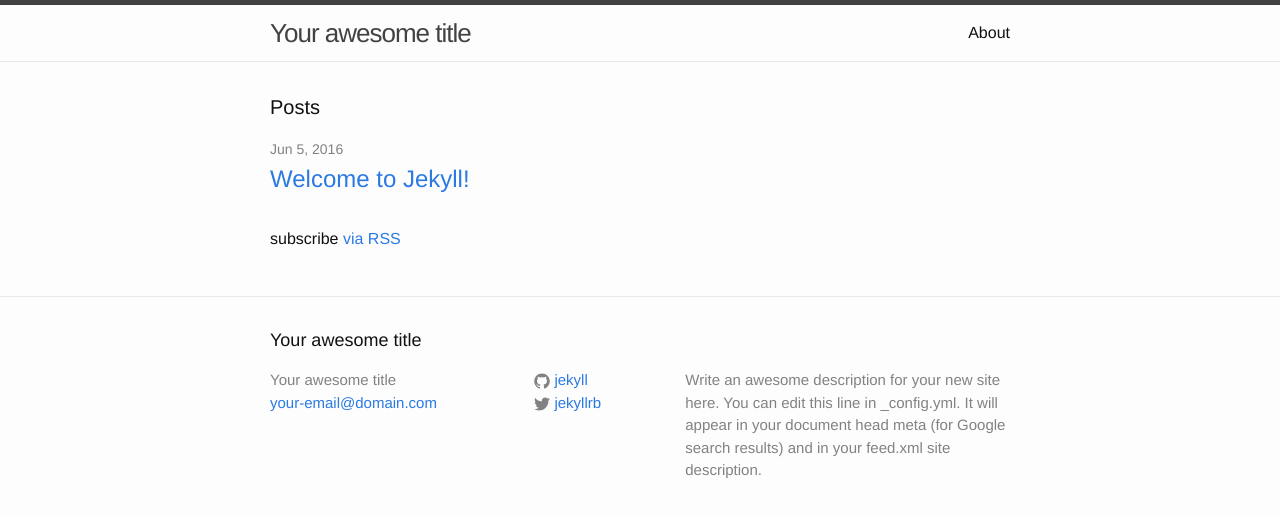
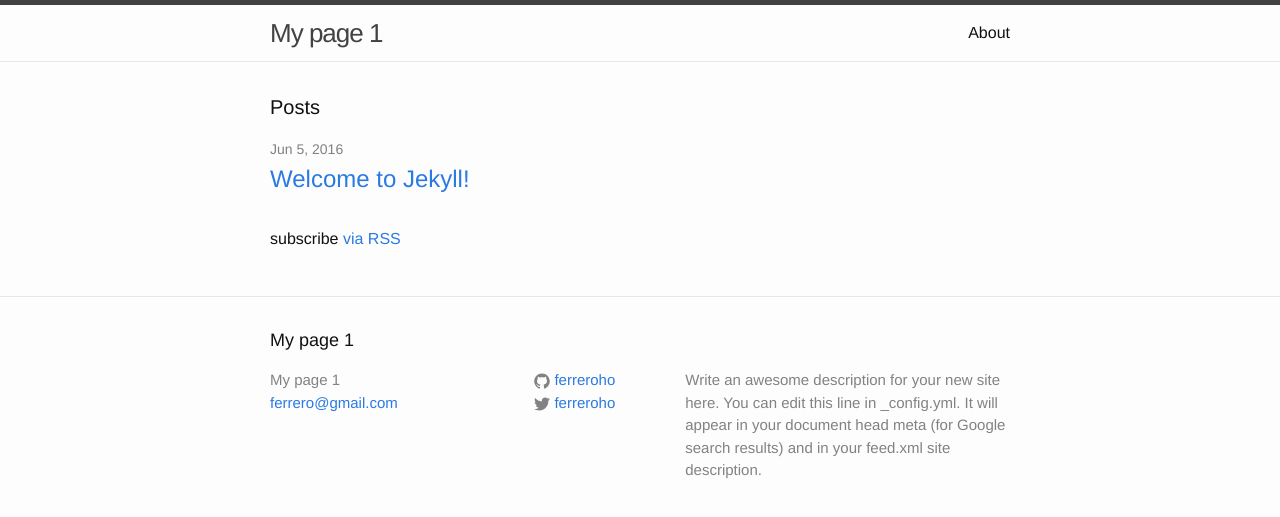
Before and after one commit to ferreroho/ferreroho.github.io, a Jekyll site: the page built from index.html, in a window 1280 px wide. Shown: the top 517 px of the page. Built offline with Jekyll 4.4.1, drawn with Linux system fonts in a browser that asks for light colours.

Commit message:
Update _config.yml

```diff
--- a/_config.yml
+++ b/_config.yml
@@ -6,16 +6,16 @@
 # 'jekyll serve'. If you change this file, please restart the server process.
 
 # Site settings
-title: Your awesome title
-email: your-email@domain.com
+title: My page 1
+email: ferrero@gmail.com
 description: > # this means to ignore newlines until "baseurl:"
   Write an awesome description for your new site here. You can edit this
   line in _config.yml. It will appear in your document head meta (for
   Google search results) and in your feed.xml site description.
 baseurl: "" # the subpath of your site, e.g. /blog
-url: "http://yourdomain.com" # the base hostname & protocol for your site
-twitter_username: jekyllrb
-github_username:  jekyll
+url: "http://horacioferrero.tk" # the base hostname & protocol for your site
+twitter_username: ferreroho
+github_username:  ferreroho
 
 # Build settings
 markdown: kramdown
```
